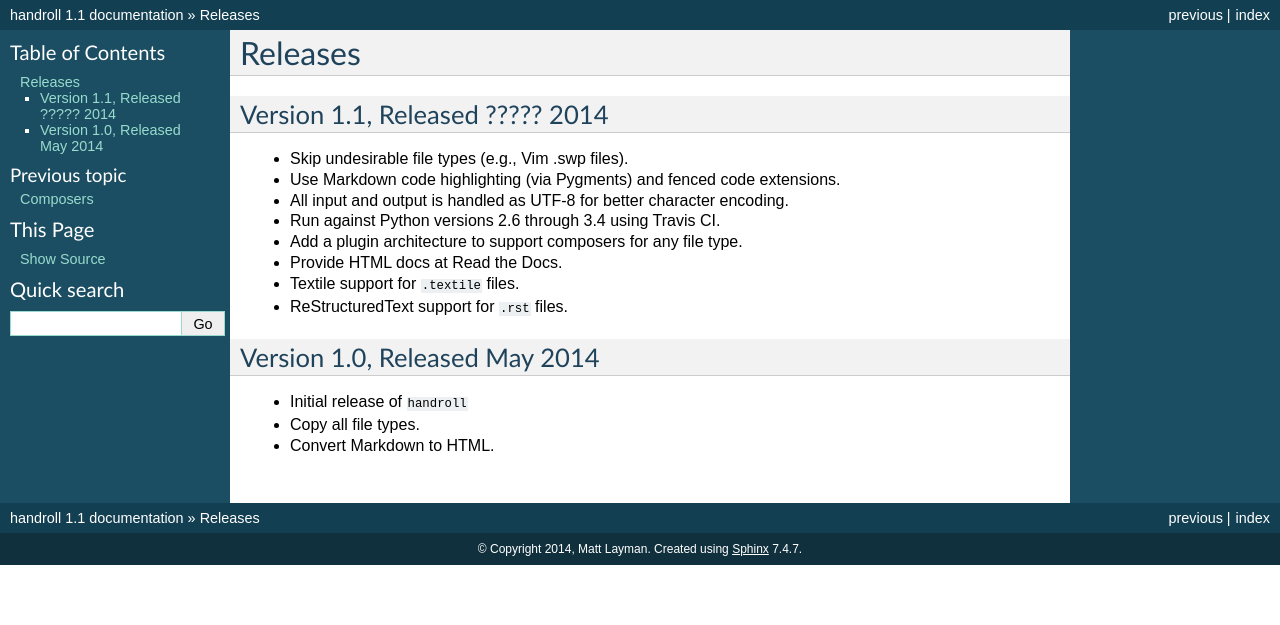
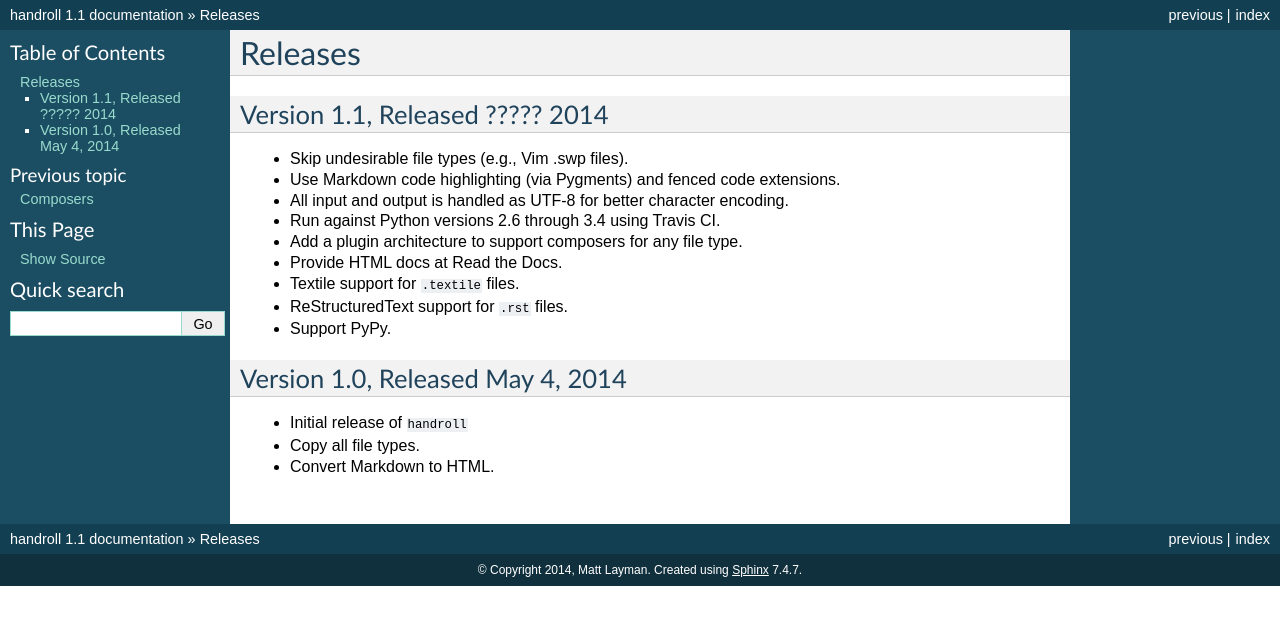
Before and after one commit to handroll/handroll, a Sphinx documentation site: the page built from docs/releases.rst, in a window 1280 px wide. Shown: the top 625 px of the page. Built offline with Sphinx 7.4.7, drawn with Linux system fonts in a browser that asks for light colours.

Commit message:
Support PyPy.

```diff
--- a/docs/releases.rst
+++ b/docs/releases.rst
@@ -12,9 +12,10 @@ Version 1.1, Released ????? 2014
 * Provide HTML docs at Read the Docs.
 * Textile support for ``.textile`` files.
 * ReStructuredText support for ``.rst`` files.
+* Support PyPy.
 
-Version 1.0, Released May 2014
-------------------------------
+Version 1.0, Released May 4, 2014
+---------------------------------
 
 * Initial release of ``handroll``
 * Copy all file types.
```
Also changed, not shown: .travis.yml, 1 other file.
